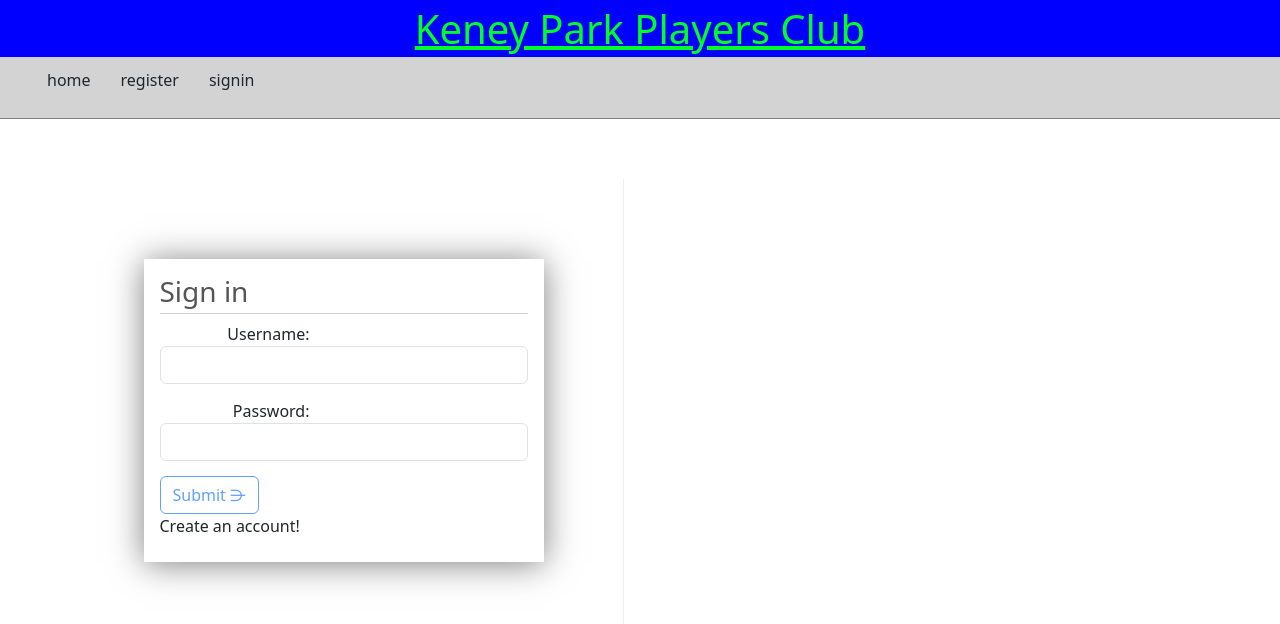
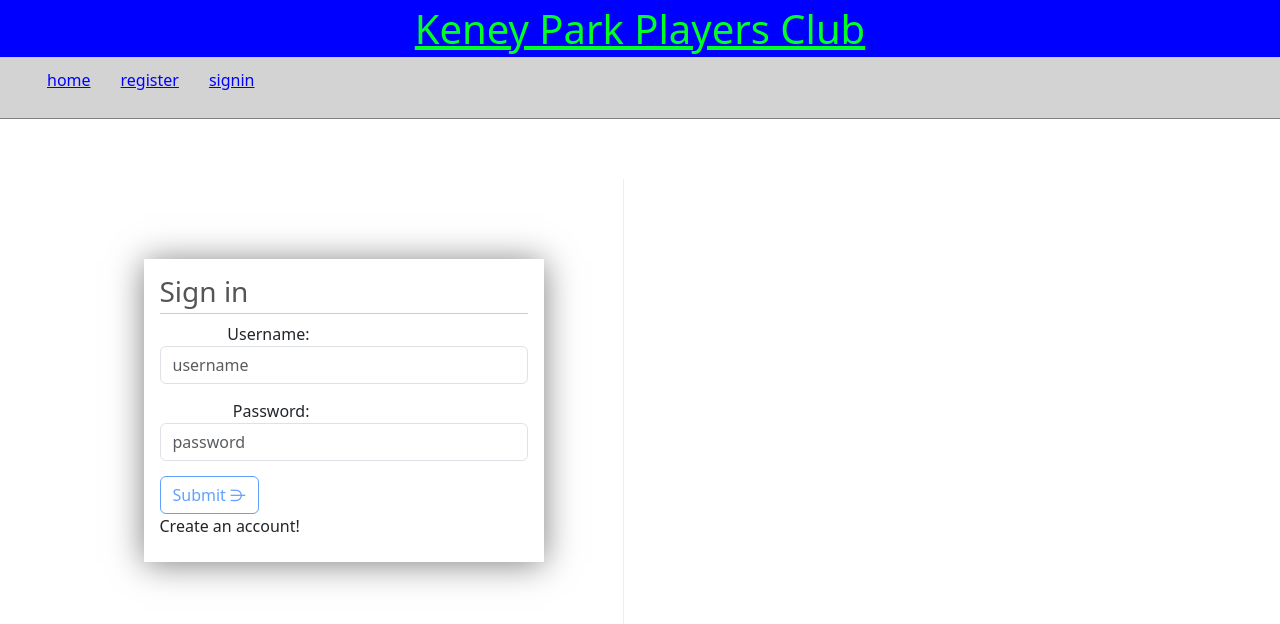
Before and after one commit to winterb721/KPPC, an Angular app: page /signin in a window 1280 px wide. Shown: the top 624 px of the page. Built offline with nearby package versions, Linux system fonts and the light colour scheme.

Commit message:
added register and home components

```diff
--- a/src/app/app.component.html
+++ b/src/app/app.component.html
@@ -6,7 +6,7 @@
     <ul>
       <li><a routerLink="/home">home</a></li>
       <li><a routerLink="/register">register</a></li>
-      <li><a routerLink="/login">signin</a></li>
+      <li><a routerLink="/signin">signin</a></li>
     </ul>
   </nav>
 <router-outlet></router-outlet>
--- a/src/app/app.component.ts
+++ b/src/app/app.component.ts
@@ -1,11 +1,13 @@
 import { Component } from '@angular/core';
-import { RouterOutlet } from '@angular/router';
+import { RouterOutlet, RouterLink } from '@angular/router';
 import { SigninComponent } from './signin/signin.component';
+import { HomeComponent } from './home/home.component';
+import { RegisterComponent } from './register/register.component';
 
 @Component({
   selector: 'app-root',
   standalone: true,
-  imports: [RouterOutlet, SigninComponent],
+  imports: [RouterOutlet, SigninComponent, HomeComponent, RegisterComponent, RouterLink],
   templateUrl: './app.component.html',
   styleUrl: './app.component.css'
 })
--- a/src/app/app.routes.ts
+++ b/src/app/app.routes.ts
@@ -1,7 +1,11 @@
 import { Routes } from '@angular/router';
 import { SigninComponent } from './signin/signin.component';
+import { HomeComponent } from './home/home.component';
+import { RegisterComponent } from './register/register.component';
 
 export const routes: Routes = [
      {path:'', redirectTo: 'signin', pathMatch: 'full'},
-     {path:'signin', component:SigninComponent}
+     {path:'signin', component:SigninComponent},
+     {path:'home', component:HomeComponent},
+     {path:'register', component:RegisterComponent}
     ];
--- /dev/null
+++ b/src/app/home/home.component.html
@@ -0,0 +1 @@
+<p>home works!</p>
--- /dev/null
+++ b/src/app/register/register.component.html
@@ -0,0 +1 @@
+<p>register works!</p>
--- a/src/app/signin/signin.component.html
+++ b/src/app/signin/signin.component.html
@@ -7,12 +7,14 @@
                 <input type="text"
                 class="form-control"
                 id="username"
+                placeholder="username"
                 formControlName="username" />
             </div>
             <div class="form-group">
                 <label for="password">Password: </label>
                 <input type="password" Class="form-control"
                 id="password"
+                placeholder="password"
                 formControlName="password" />
             </div>
             <div class="form-group">
```
Also changed, not shown: src/app/home/home.component.ts (added, +12 -0 lines), src/app/register/register.component.ts (added, +12 -0 lines), src/app/home/home.component.css (added), src/app/register/register.component.css (added), 2 other files (tests, documents, lock files or other folders).
